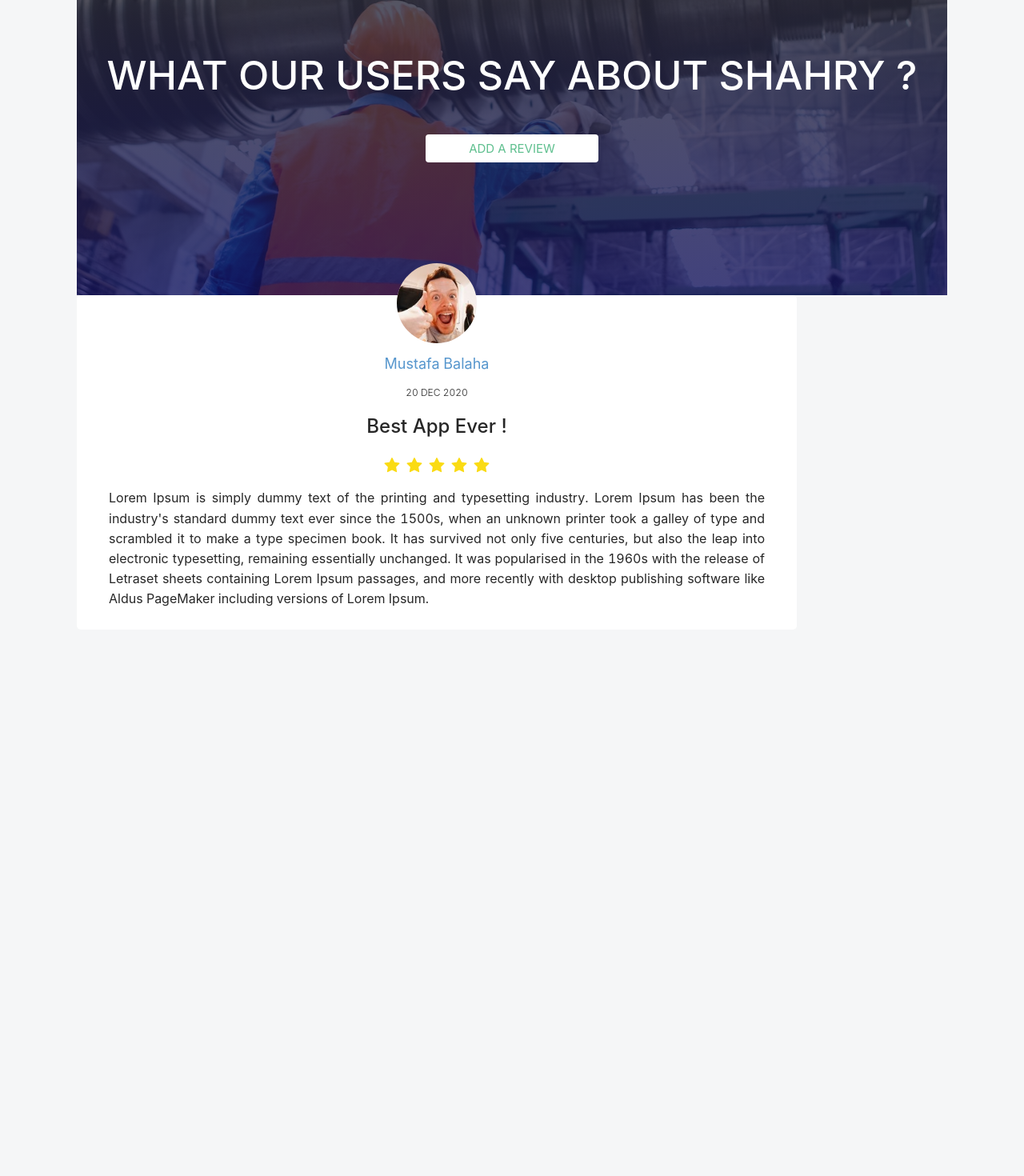
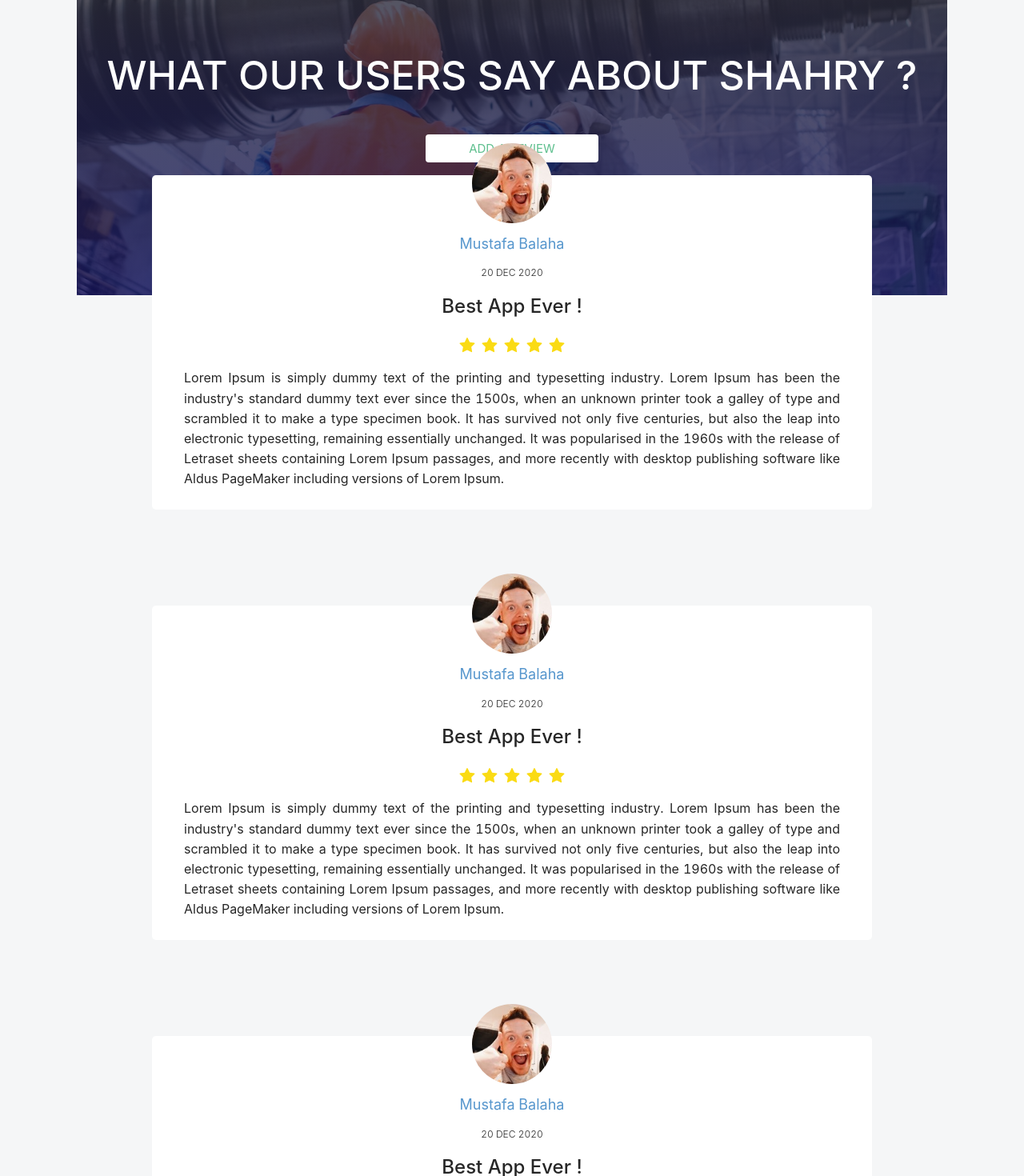
Before and after one commit to m7mdZayan/shahry, a React (Create React App) app: page / in a window 1280 px wide. Shown: the part 187-1657 px from the top of the page at 80% size. Before the commit the page ends 974 px from the top, so only its background shows below. Built offline with nearby package versions, Linux system fonts and the light colour scheme.

Commit message:
add reviews continer

```diff
--- a/src/App.js
+++ b/src/App.js
@@ -1,7 +1,6 @@
 import Navbar from "./components/Navbar";
 import Header from "./components/Header";
-import ReviewCard from "./components/ReviewCard";
-
+import ReviewContainer from "./containers/ReviewsContainer";
 const accountImg = "https://randomuser.me/api/portraits/men/3.jpg";
 
 function App() {
@@ -9,13 +8,7 @@
     <div className="wrapper">
       <Navbar userName="Mohamed Zayan" accountImg={accountImg} />
       <Header />
-      <ReviewCard
-        userName="Mustafa Balaha"
-        date="20 dec 2020"
-        title="Best App Ever !"
-        rateValue={5}
-        reviewText="Lorem Ipsum is simply dummy text of the printing and typesetting industry. Lorem Ipsum has been the industry's standard dummy text ever since the 1500s, when an unknown printer took a galley of type and scrambled it to make a type specimen book. It has survived not only five centuries, but also the leap into electronic typesetting, remaining essentially unchanged. It was popularised in the 1960s with the release of Letraset sheets containing Lorem Ipsum passages, and more recently with desktop publishing software like Aldus PageMaker including versions of Lorem Ipsum."
-      />
+      <ReviewContainer />
     </div>
   );
 }
--- /dev/null
+++ b/src/containers/ReviewsContainer/index.js
@@ -0,0 +1,41 @@
+import ReviewCard from "../../components/ReviewCard";
+
+const ReviewContainer = () => {
+  return (
+    <div className="reviews-container">
+      <ReviewCard
+        userName="Mustafa Balaha"
+        date="20 dec 2020"
+        title="Best App Ever !"
+        rateValue={5}
+        reviewText="Lorem Ipsum is simply dummy text of the printing and typesetting industry. Lorem Ipsum has been the industry's standard dummy text ever since the 1500s, when an unknown printer took a galley of type and scrambled it to make a type specimen book. It has survived not only five centuries, but also the leap into electronic typesetting, remaining essentially unchanged. It was popularised in the 1960s with the release of Letraset sheets containing Lorem Ipsum passages, and more recently with desktop publishing software like Aldus PageMaker including versions of Lorem Ipsum."
+      />
+
+      <ReviewCard
+        userName="Mustafa Balaha"
+        date="20 dec 2020"
+        title="Best App Ever !"
+        rateValue={5}
+        reviewText="Lorem Ipsum is simply dummy text of the printing and typesetting industry. Lorem Ipsum has been the industry's standard dummy text ever since the 1500s, when an unknown printer took a galley of type and scrambled it to make a type specimen book. It has survived not only five centuries, but also the leap into electronic typesetting, remaining essentially unchanged. It was popularised in the 1960s with the release of Letraset sheets containing Lorem Ipsum passages, and more recently with desktop publishing software like Aldus PageMaker including versions of Lorem Ipsum."
+      />
+
+      <ReviewCard
+        userName="Mustafa Balaha"
+        date="20 dec 2020"
+        title="Best App Ever !"
+        rateValue={5}
+        reviewText="Lorem Ipsum is simply dummy text of the printing and typesetting industry. Lorem Ipsum has been the industry's standard dummy text ever since the 1500s, when an unknown printer took a galley of type and scrambled it to make a type specimen book. It has survived not only five centuries, but also the leap into electronic typesetting, remaining essentially unchanged. It was popularised in the 1960s with the release of Letraset sheets containing Lorem Ipsum passages, and more recently with desktop publishing software like Aldus PageMaker including versions of Lorem Ipsum."
+      />
+
+      <ReviewCard
+        userName="Mustafa Balaha"
+        date="20 dec 2020"
+        title="Best App Ever !"
+        rateValue={5}
+        reviewText="Lorem Ipsum is simply dummy text of the printing and typesetting industry. Lorem Ipsum has been the industry's standard dummy text ever since the 1500s, when an unknown printer took a galley of type and scrambled it to make a type specimen book. It has survived not only five centuries, but also the leap into electronic typesetting, remaining essentially unchanged. It was popularised in the 1960s with the release of Letraset sheets containing Lorem Ipsum passages, and more recently with desktop publishing software like Aldus PageMaker including versions of Lorem Ipsum."
+      />
+    </div>
+  );
+};
+
+export default ReviewContainer;
--- a/src/sass/pages/_home.scss
+++ b/src/sass/pages/_home.scss
@@ -0,0 +1,7 @@
+.reviews-container {
+  display: grid;
+  grid-template-columns: 1fr;
+  grid-gap: 12rem;
+  justify-items: center;
+  margin-top: -150px;
+}
```
